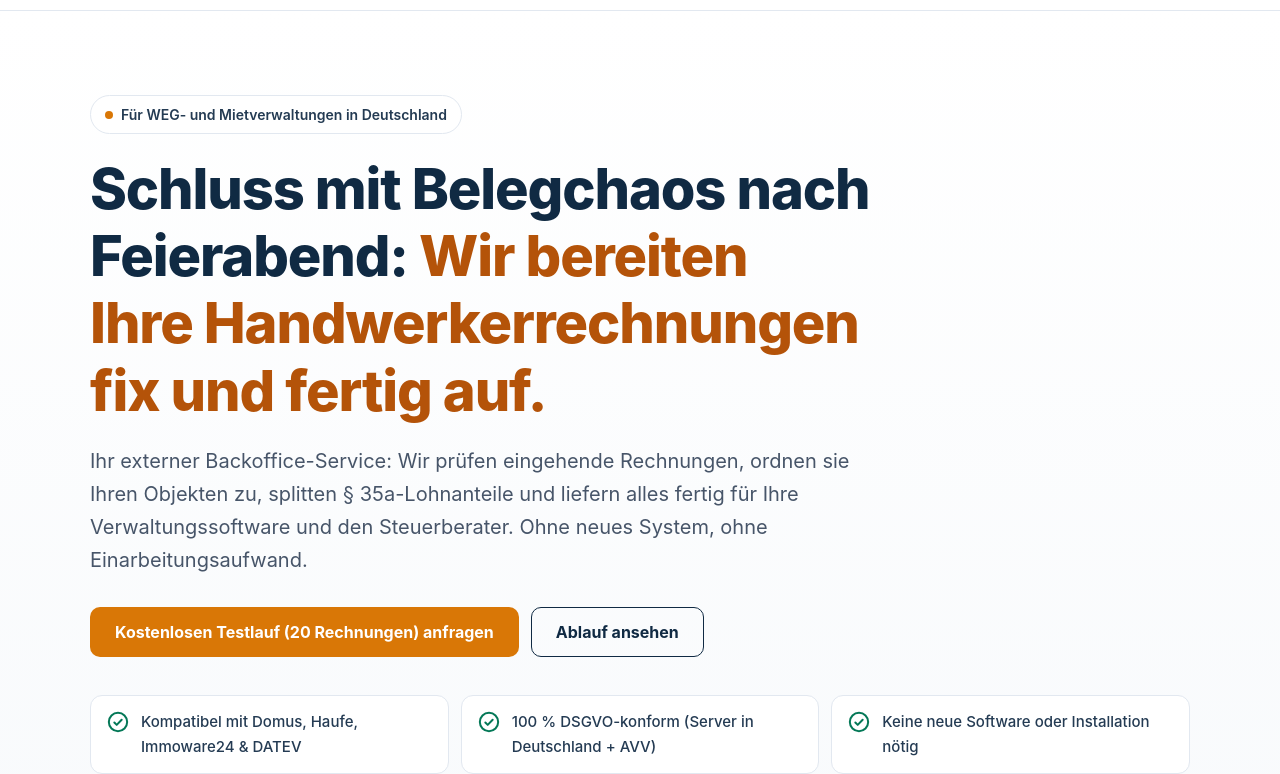
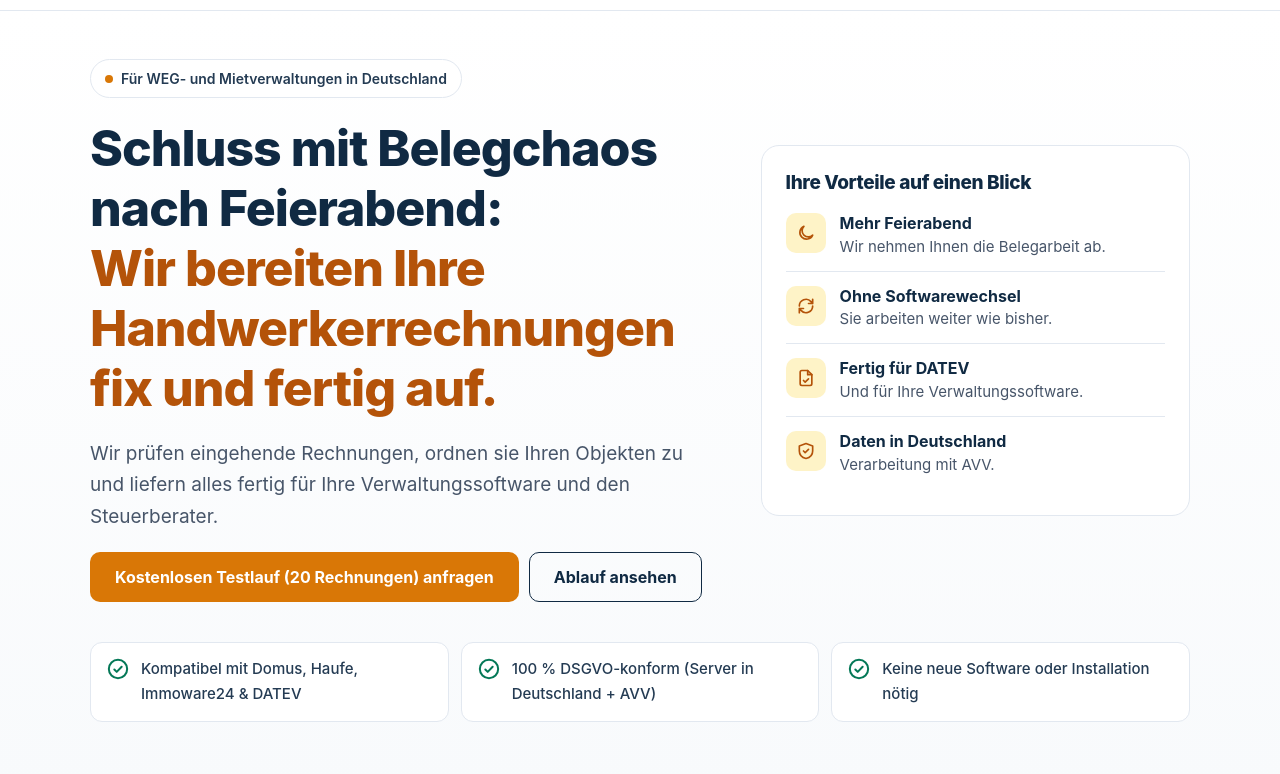
Before and after one commit to VMenle/ImmoBackOffice, a plain HTML site: page index.html in a window 1280 px wide. Shown: the part 58-832 px from the top of the page. Drawn offline with Linux system fonts and the light colour scheme.

Commit message:
Vier Vorteile im ersten Bildschirm, Hero kompakter (16.11.2026)
Co-Authored-By: Claude Opus 5.5 <noreply@anthropic.com>
Claude-Session: https://claude.ai/code/session_01BxHTNzoP78tkPyz6HWuX1a

```diff
--- a/index.html
+++ b/index.html
@@ -1,6 +1,6 @@
 <!DOCTYPE html>
 <!-- ImmoBack – Landingpage – index.html -->
-<!-- Erstellt: 16.11.2026 · Geändert: 16.11.2026 (Wortlaut Vorsortierung statt Kontierung, Foto entfernt; keine automatische Silbentrennung) -->
+<!-- Erstellt: 16.11.2026 · Geändert: 16.11.2026 (Wortlaut Vorsortierung statt Kontierung, Foto entfernt; keine automatische Silbentrennung; Vorteile im ersten Bildschirm) -->
 <html lang="de">
 <head>
 <meta charset="UTF-8">
@@ -50,12 +50,23 @@
 <!-- 2. Hero -->
 <section class="hero" id="top">
   <div class="wrap">
-    <span class="badge"><span class="badge-dot" aria-hidden="true"></span>Für WEG- und Mietverwaltungen in Deutschland</span>
-    <h1>Schluss mit Belegchaos nach Feierabend: <em>Wir bereiten Ihre Handwerker&shy;rechnungen fix und fertig auf.</em></h1>
-    <p class="lead">Ihr externer Backoffice-Service: Wir prüfen eingehende Rechnungen, ordnen sie Ihren Objekten zu, splitten § 35a-Lohnanteile und liefern alles fertig für Ihre Verwaltungssoftware und den Steuerberater. Ohne neues System, ohne Einarbeitungsaufwand.</p>
-    <div class="hero-ctas">
-      <a href="#testlauf" class="btn btn-primary">Kostenlosen Testlauf (20 Rechnungen) anfragen</a>
-      <a href="#ablauf" class="btn btn-ghost">Ablauf ansehen</a>
+    <div class="hero-grid">
+      <span class="badge hero-badge"><span class="badge-dot" aria-hidden="true"></span>Für WEG- und Mietverwaltungen in Deutschland</span>
+      <h1 class="hero-title">Schluss mit Belegchaos nach Feierabend: <em>Wir bereiten Ihre Handwerker&shy;rechnungen fix und fertig auf.</em></h1>
+      <p class="lead hero-lead">Wir prüfen eingehende Rechnungen, ordnen sie Ihren Objekten zu und liefern alles fertig für Ihre Verwaltungssoftware und den Steuerberater.</p>
+      <div class="hero-ctas">
+        <a href="#testlauf" class="btn btn-primary">Kostenlosen Testlauf (20 Rechnungen) anfragen</a>
+        <a href="#ablauf" class="btn btn-ghost">Ablauf ansehen</a>
+      </div>
+      <aside class="benefits" aria-labelledby="benefits-title">
+        <h2 class="benefits-title" id="benefits-title">Ihre Vorteile auf einen Blick</h2>
+        <ul>
+        <li><span class="benefit-icon"><svg width="22" height="22" viewBox="0 0 24 24" fill="none" stroke="currentColor" stroke-width="2" stroke-linecap="round" stroke-linejoin="round" aria-hidden="true"><path d="M20 14.5A8 8 0 1 1 9.5 4a6.5 6.5 0 0 0 10.5 10.5z"/></svg></span><span><strong>Mehr Feierabend</strong><span class="benefit-text">Wir nehmen Ihnen die Belegarbeit ab.</span></span></li>
+        <li><span class="benefit-icon"><svg width="22" height="22" viewBox="0 0 24 24" fill="none" stroke="currentColor" stroke-width="2" stroke-linecap="round" stroke-linejoin="round" aria-hidden="true"><path d="M4 12a8 8 0 0 1 14-5.3L20 9M20 4v5h-5M20 12a8 8 0 0 1-14 5.3L4 15M4 20v-5h5"/></svg></span><span><strong>Ohne Softwarewechsel</strong><span class="benefit-text">Sie arbeiten weiter wie bisher.</span></span></li>
+        <li><span class="benefit-icon"><svg width="22" height="22" viewBox="0 0 24 24" fill="none" stroke="currentColor" stroke-width="2" stroke-linecap="round" stroke-linejoin="round" aria-hidden="true"><path d="M14 3H7a2 2 0 0 0-2 2v14a2 2 0 0 0 2 2h10a2 2 0 0 0 2-2V8z"/><path d="M14 3v5h5M9 15l2 2 4-4"/></svg></span><span><strong>Fertig für DATEV</strong><span class="benefit-text">Und für Ihre Verwaltungssoftware.</span></span></li>
+        <li><span class="benefit-icon"><svg width="22" height="22" viewBox="0 0 24 24" fill="none" stroke="currentColor" stroke-width="2" stroke-linecap="round" stroke-linejoin="round" aria-hidden="true"><path d="M12 3l8 3v6c0 5-3.5 8-8 9-4.5-1-8-4-8-9V6z"/><path d="M9 12l2 2 4-4"/></svg></span><span><strong>Daten in Deutschland</strong><span class="benefit-text">Verarbeitung mit AVV.</span></span></li>
+        </ul>
+      </aside>
     </div>
     <ul class="trust">
       <li><svg width="22" height="22" viewBox="0 0 24 24" fill="none" stroke="currentColor" stroke-width="2.2" stroke-linecap="round" stroke-linejoin="round" aria-hidden="true"><circle cx="12" cy="12" r="10"/><path d="M8 12.5l2.6 2.6L16 9.5"/></svg>Kompatibel mit Domus, Haufe, Immoware24 &amp; DATEV</li>
--- a/style.css
+++ b/style.css
@@ -1,5 +1,5 @@
 /* ImmoBack – Landingpage – style.css */
-/* Erstellt: 16.11.2026 · Geändert: 16.11.2026 (Foto entfernt; keine automatische Silbentrennung) */
+/* Erstellt: 16.11.2026 · Geändert: 16.11.2026 (Foto entfernt; keine automatische Silbentrennung; Vorteile im ersten Bildschirm) */
 
 /* Schrift: Inter, falls auf dem Gerät installiert, sonst Systemschrift. Keine externen Schriftquellen. */
 
@@ -72,13 +72,33 @@ h3{font-size:19px;font-weight:700;margin-bottom:8px;}
 .section-head.center .lead{margin:0 auto;}
 
 /* ---------- Hero ---------- */
-.hero{padding:56px 0 64px;background:linear-gradient(180deg,#fff 0%,var(--bg) 100%);}
+.hero{padding:24px 0 48px;background:linear-gradient(180deg,#fff 0%,var(--bg) 100%);}
 .badge{display:inline-flex;align-items:center;gap:8px;background:#fff;border:1px solid var(--line);color:var(--navy-2);font-size:14px;font-weight:600;padding:7px 14px;border-radius:999px;margin-bottom:22px;}
 .badge-dot{width:8px;height:8px;border-radius:50%;background:var(--accent);}
-.hero h1{font-size:clamp(28px,5.6vw,56px);font-weight:800;max-width:900px;margin-bottom:20px;}
+.hero h1{font-size:clamp(27px,5.6vw,50px);font-weight:800;max-width:900px;}
 .hero h1 em{font-style:normal;color:var(--accent-dark);}
-.hero .lead{font-size:clamp(17px,2vw,20px);max-width:780px;margin-bottom:30px;}
-.hero-ctas{display:flex;flex-direction:column;gap:12px;margin-bottom:38px;}
+.hero .lead{font-size:clamp(16px,1.8vw,19px);max-width:640px;}
+.hero-ctas{display:flex;flex-direction:column;gap:10px;}
+.hero-grid{display:grid;gap:16px;grid-template-columns:minmax(0,1fr);grid-template-areas:"badge" "title" "ctas" "benefits" "lead";margin-bottom:32px;}
+.hero-badge{grid-area:badge;justify-self:start;margin-bottom:0;font-size:13px;padding:5px 12px;}
+.hero-title{grid-area:title;}
+.hero-lead{grid-area:lead;}
+.hero-ctas{grid-area:ctas;}
+.benefits{grid-area:benefits;}
+.benefits-title{position:absolute;width:1px;height:1px;overflow:hidden;clip:rect(0 0 0 0);white-space:nowrap;}
+.benefits ul{list-style:none;display:grid;grid-template-columns:1fr 1fr;gap:8px;}
+.benefits li{display:flex;gap:8px;align-items:flex-start;background:#fff;border:1px solid var(--line);border-radius:12px;padding:10px;}
+.benefits strong{display:block;font-size:14px;line-height:1.3;color:var(--navy);}
+.benefit-text{display:block;font-size:13px;line-height:1.4;color:var(--text-2);margin-top:2px;}
+.benefit-icon{flex:0 0 auto;color:var(--accent-dark);margin-top:1px;}
+.benefit-icon svg{width:20px;height:20px;}
+@media (max-width:639px){
+  .hero-grid{gap:12px;}
+  .hero-ctas .btn{min-height:46px;padding:10px 18px;}
+}
+@media (max-width:379px){
+  .benefit-text{display:none;}
+}
 .trust{display:grid;gap:12px;list-style:none;}
 .trust li{display:flex;align-items:flex-start;gap:12px;background:#fff;border:1px solid var(--line);border-radius:12px;padding:14px 16px;font-size:15px;font-weight:500;color:var(--navy-2);}
 .trust svg{flex:0 0 22px;color:var(--ok);margin-top:1px;}
@@ -172,13 +192,24 @@ input:focus,select:focus{outline:none;border-color:var(--navy-3);box-shadow:0 0
 /* ---------- Breakpoints ---------- */
 @media (min-width:640px){
   .hero-ctas{flex-direction:row;flex-wrap:wrap;}
+  .hero-grid{gap:20px;}
+  .hero-badge{font-size:14px;padding:7px 14px;}
   .field-row{grid-template-columns:1fr 1fr;}
   .grid-2{grid-template-columns:1fr 1fr;}
   .form-card{padding:32px 30px;}
 }
 @media (min-width:900px){
   section{padding:96px 0;}
-  .hero{padding:84px 0 88px;}
+  .hero{padding:48px 0 64px;}
+  .hero-grid{grid-template-columns:minmax(0,1.45fr) minmax(0,1fr);grid-template-areas:"badge benefits" "title benefits" "lead benefits" "ctas benefits";column-gap:48px;row-gap:20px;align-items:start;margin-bottom:40px;}
+  .benefits{align-self:center;background:#fff;border:1px solid var(--line);border-radius:18px;padding:26px 24px;}
+  .benefits-title{position:static;width:auto;height:auto;overflow:visible;clip:auto;white-space:normal;font-size:19px;margin-bottom:14px;}
+  .benefits ul{grid-template-columns:1fr;gap:0;}
+  .benefits li{border:0;border-top:1px solid var(--line);border-radius:0;padding:14px 0;gap:14px;}
+  .benefits li:first-child{border-top:0;padding-top:4px;}
+  .benefit-icon{width:40px;height:40px;border-radius:10px;background:var(--accent-soft);display:grid;place-items:center;margin-top:0;}
+  .benefits strong{font-size:16px;}
+  .benefit-text{font-size:15px;}
   .trust{grid-template-columns:repeat(3,1fr);}
   .grid-3{grid-template-columns:repeat(3,1fr);}
   .grid-4{grid-template-columns:repeat(2,1fr);}
```
